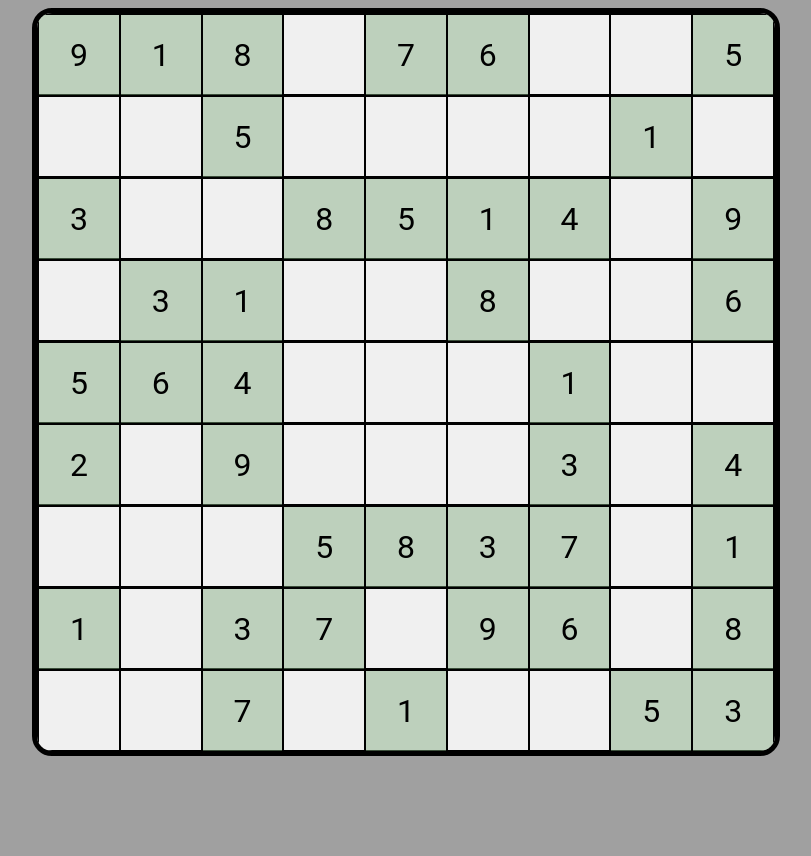
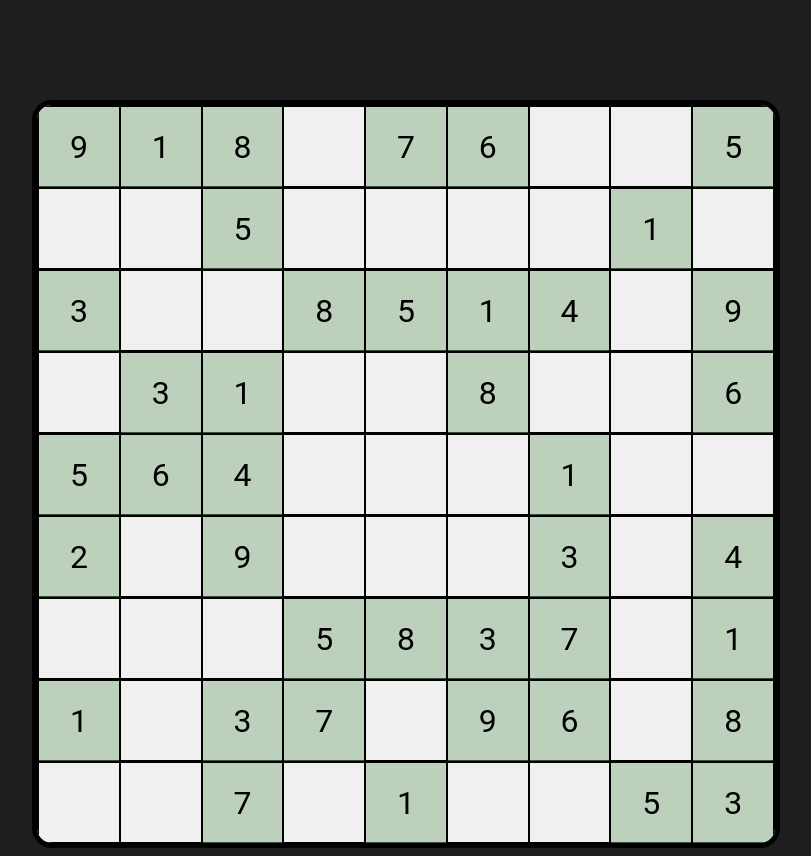
Before and after one commit to IvanTicona/Sudoku-Algorithm, a React (Vite) app: page / in a window 1280 px wide. Shown: the whole page, without its empty margins (234-1045 px from the left). Before the commit the page ends 800 px from the top, so only its background shows below. Built offline with nearby package versions, Linux system fonts and the light colour scheme.

Commit message:
Fondo arreglado

```diff
--- a/src/App.css
+++ b/src/App.css
@@ -1,5 +1,6 @@
 body {
-  background-color: rgb(160, 160, 160);
+  background: rgb(30, 30, 30);
+  margin-top: 100px;
   display: flex;
   flex-direction: row;
   justify-content: center;
```
